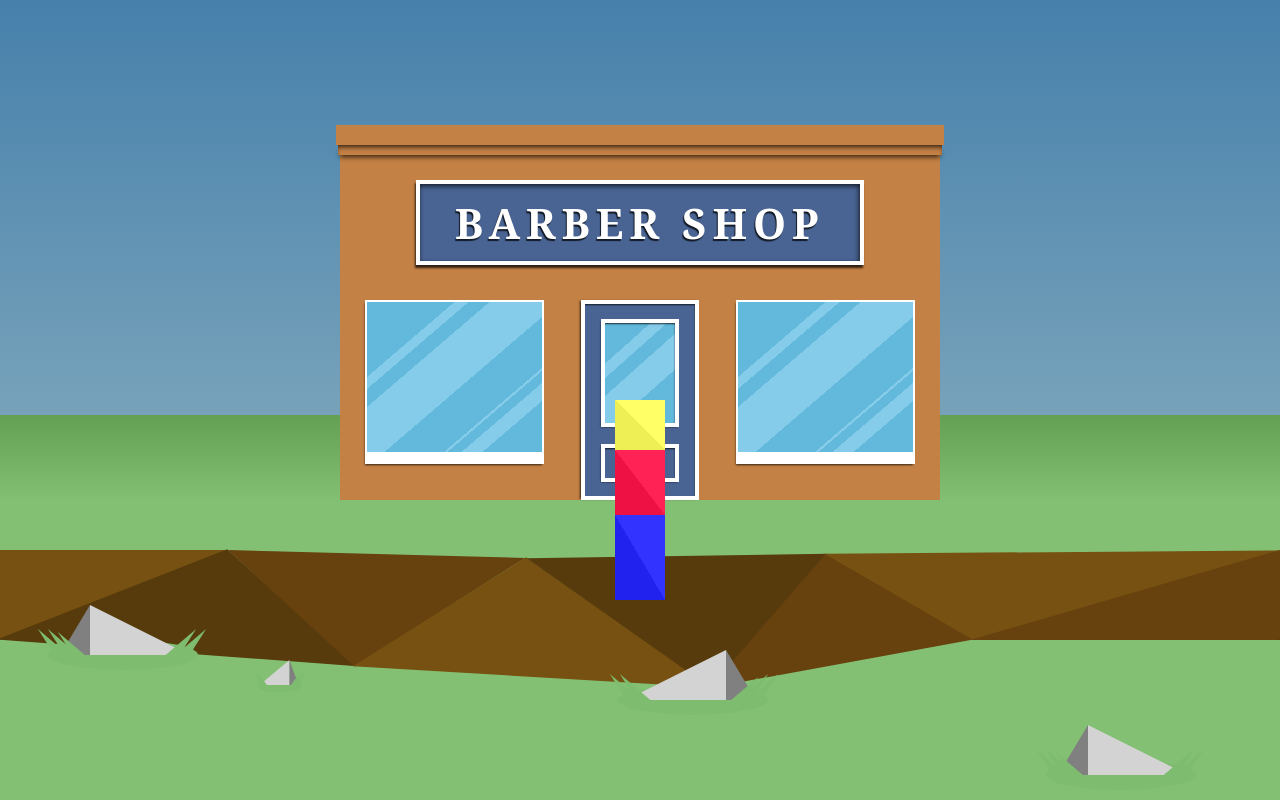
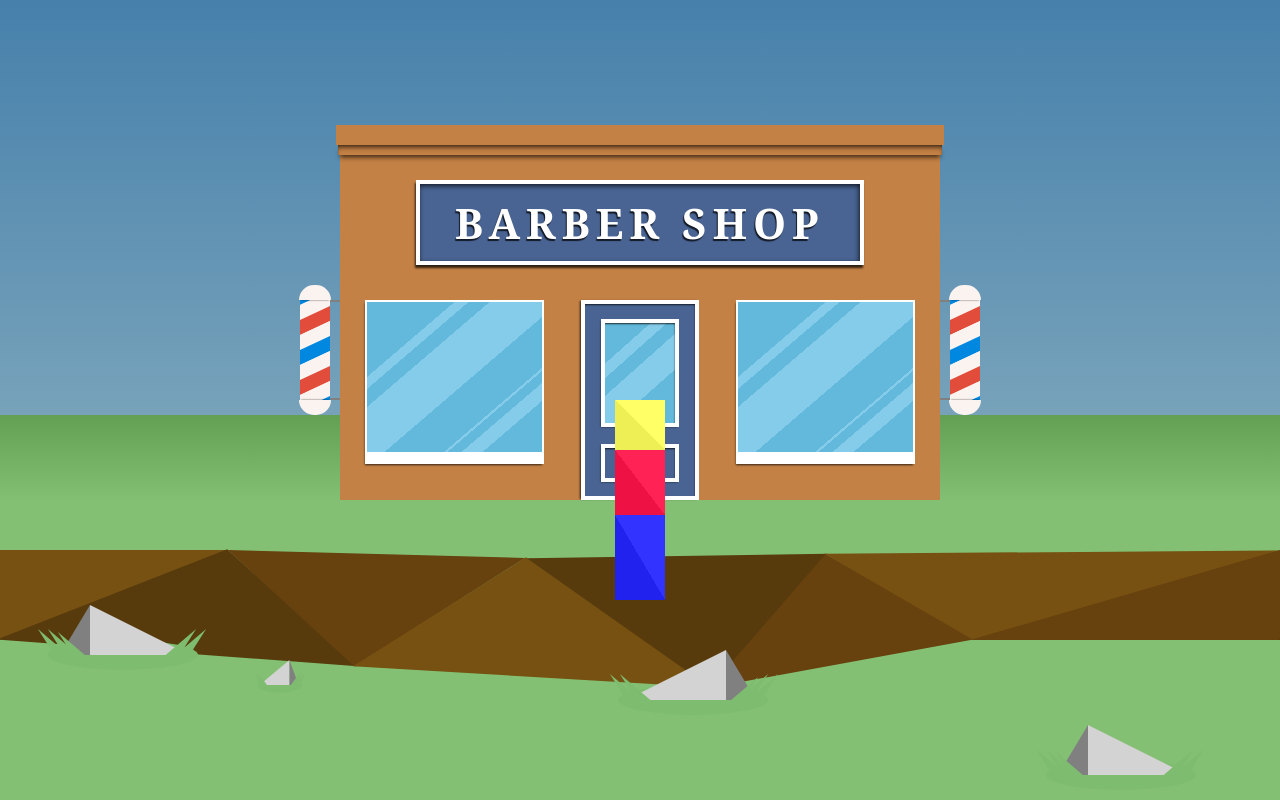
Before and after one commit to zmcadie/portfolio-interactive, a React (Create React App) app: page / in a window 1280 px wide. Shown: the top 800 px of the page. Built offline with nearby package versions, Linux system fonts and the light colour scheme.

Commit message:
Add barber pole with animation

```diff
--- a/src/components/Backgrounds/BarberShop.js
+++ b/src/components/Backgrounds/BarberShop.js
@@ -1,5 +1,5 @@
 import React from "react"
-import styled from "styled-components"
+import styled, { keyframes } from "styled-components"
 import RockyGrassPath from "./partials/RockyGrassPath"
 
 const Bg = styled.div`
@@ -15,6 +15,109 @@ const Bg = styled.div`
   height: 100vh;
   width: 100vw;
 `
+
+const barberPoleSpin = keyframes`
+  from { top: 0px; }
+  to { top: 60px; }
+`
+
+const BarberPoleContainer = styled.div`
+  background: #fbf3ef;
+  height: 100px;
+  position: absolute;
+  width: 30px;
+
+  .cap {
+    background: #fbf3ef;
+    border-radius: 16px 16px 0 0;
+    box-shadow: 0px 2px 2px -2px rgba(0,0,0,0.75);
+    height: 15px;
+    left: -1px;
+    position: absolute;
+    width: 32px;
+
+    &.top {
+      top: -15px;
+    }
+
+    &.bottom {
+      bottom: -15px;
+      transform: rotate(180deg);
+    }
+  }
+
+  .stripe-container {
+    bottom: 0;
+    left: 0;
+    overflow: hidden;
+    position: absolute;
+    right: 0;
+    top: 0;
+  }
+
+  .stripe {
+    animation: ${barberPoleSpin} 4s linear 0s infinite;
+    height: 15px;
+    position: relative;
+    transform: skewY(-25deg) translateY(-100px);
+
+    &.red {
+      background: #E24C3B;
+    }
+
+    &.blue {
+      background: #0088E0;
+    }
+
+    &.white {
+      background: #fbf3ef;
+    }
+  }
+
+  &::before,
+  &::after {
+    border-top: 2px solid grey;
+    content: "";
+    position: absolute;
+    left: ${p => p.right ? "-10px" : "30px"};
+    width: 10px;
+  }
+
+  &::before {
+    top: 0;
+  }
+
+  &::after {
+    bottom: 0;
+  }
+`
+
+const BarberPole = (props) => {
+  return (
+    <BarberPoleContainer {...props}>
+      <div className="stripe-container">
+        <div className="stripe red"></div>
+        <div className="stripe white"></div>
+        <div className="stripe blue"></div>
+        <div className="stripe white"></div>
+        <div className="stripe red"></div>
+        <div className="stripe white"></div>
+        <div className="stripe blue"></div>
+        <div className="stripe white"></div>
+        <div className="stripe red"></div>
+        <div className="stripe white"></div>
+        <div className="stripe blue"></div>
+        <div className="stripe white"></div>
+        <div className="stripe red"></div>
+        <div className="stripe white"></div>
+        <div className="stripe blue"></div>
+        <div className="stripe white"></div>
+      </div>
+      <div className="cap top"></div>
+      <div className="cap bottom"></div>
+    </BarberPoleContainer>
+  )
+}
 
 const BarberShop = styled.div`
   background: #C38145;
@@ -156,6 +259,8 @@ const Shop = () => {
       <div className="window left"></div>
       <div className="window right"></div>
       <div className="door"></div>
+      <BarberPole style={{top: "175px", left: "-40px"}}></BarberPole>
+      <BarberPole style={{top: "175px", right: "-40px"}} right={true}></BarberPole>
     </BarberShop>
   )
 }
```
